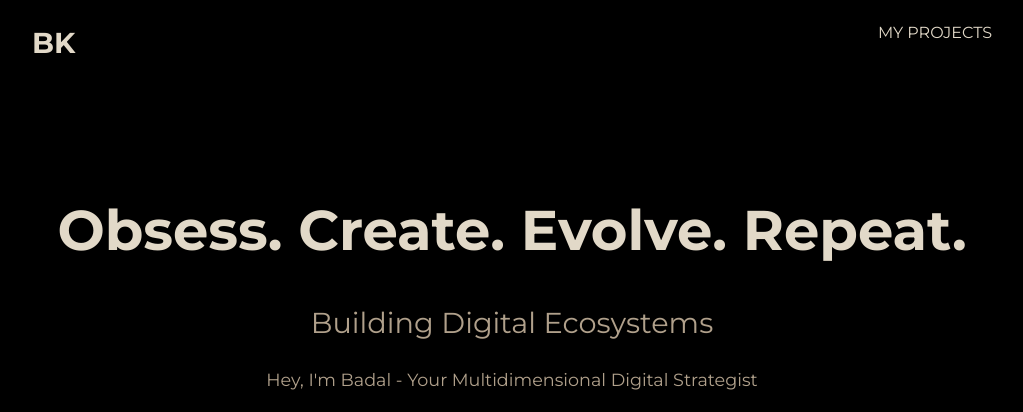
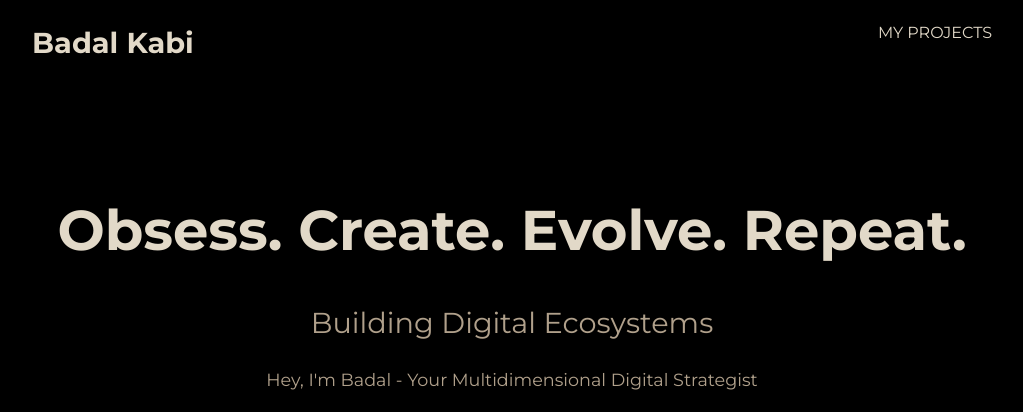
Before and after one commit to creatorbk17/Badal-Kabi-Website, a plain HTML site: page index.html in a window 1280 px wide. Shown: the top 412 px of the page, without its empty margins (128-1151 px from the left). Drawn offline with Linux system fonts and the light colour scheme.

Commit message:
first commit

```diff
--- a/index.html
+++ b/index.html
@@ -17,7 +17,7 @@
                 </ul>
             </nav>
             <div class="logo">
-                <a href="#">BK</a>
+                <a href="#">Badal Kabi</a>
             </div>
         </div>
     </header>
```
